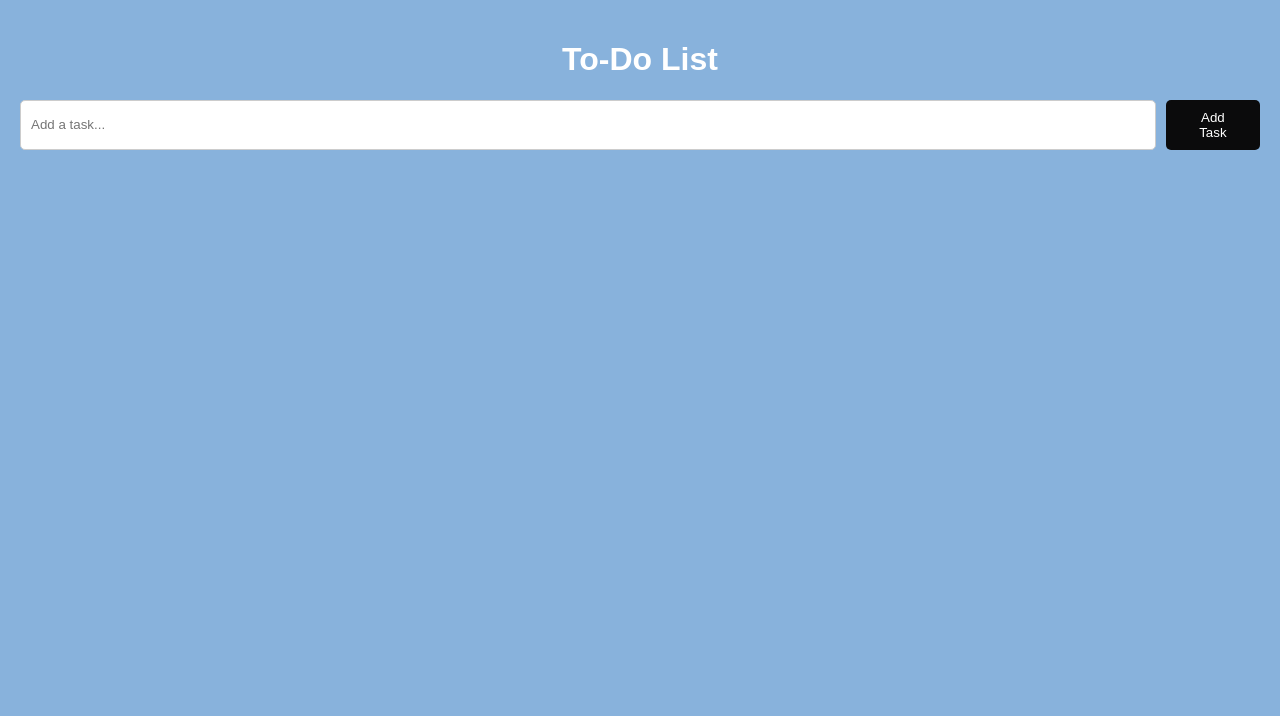
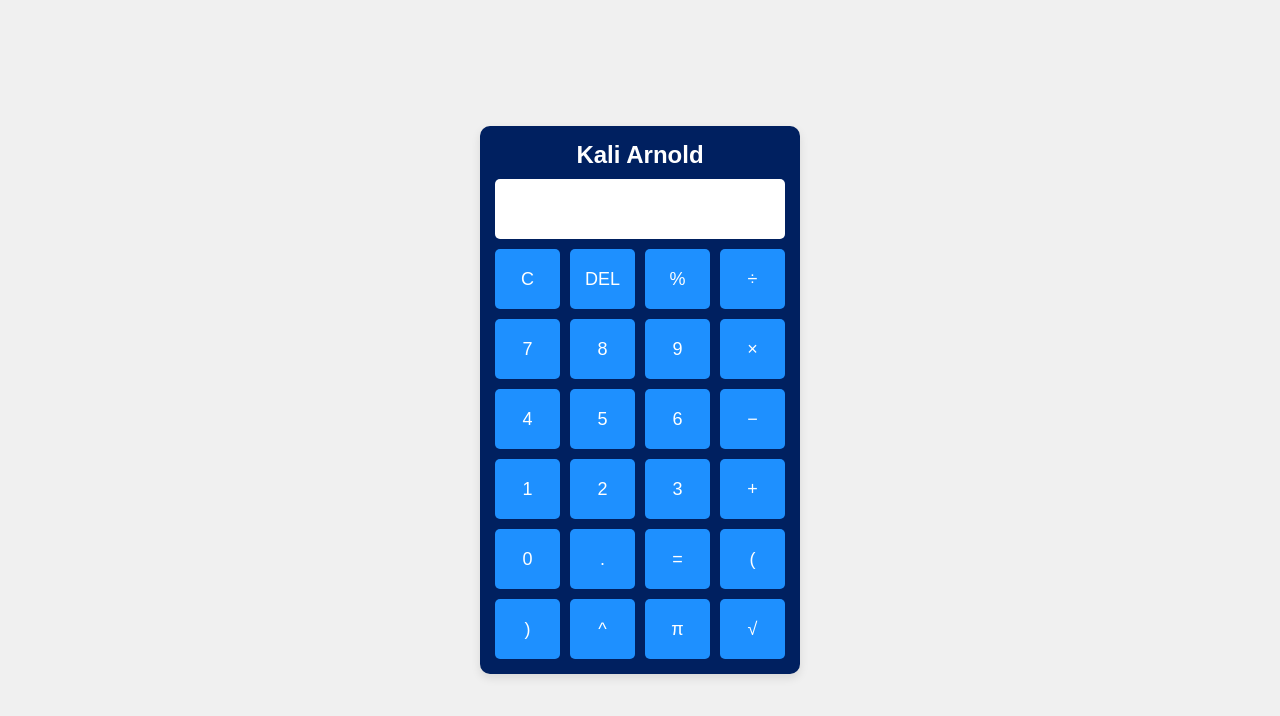
Before and after one commit to Blondelarnold/html-css-javascript_projects, a plain HTML site: page index.html in a window 1280 px wide. Drawn offline with Linux system fonts and the light colour scheme.

Commit message:
A_Scientific_Calculator_Using_html_css&Javascript

```diff
--- a/index.html
+++ b/index.html
@@ -1,19 +1,49 @@
 <!DOCTYPE html>
-<html>
+<html lang="en">
 <head>
-  <title>To-Do List</title>
-  <link rel="stylesheet" href="style.css">
+    <meta charset="UTF-8">
+    <meta name="viewport" content="width=device-width, initial-scale=1.0">
+    <title>Scientific Calculator</title>
+    <link rel="stylesheet" href="styles.css">
 </head>
 <body>
-  <h1>To-Do List</h1>
-
-  <div class="input-container">
-    <input type="text" id="taskInput" placeholder="Add a task...">
-    <button id="addTaskBtn">Add Task</button>
-  </div>
-
-  <ul id="taskList"></ul>
-
-  <script src="script.js"></script>
+    <div class="calculator">
+        <div class="header">
+            <h2>Kali Arnold</h2>
+        </div>
+        <input type="text" id="display" disabled>
+        <div class="buttons">
+            <!-- Row 1 -->
+            <button onclick="clearDisplay()">C</button>
+            <button onclick="deleteChar()">DEL</button>
+            <button onclick="append('%')">%</button>
+            <button onclick="append('/')">÷</button>
+            <!-- Row 2 -->
+            <button onclick="append('7')">7</button>
+            <button onclick="append('8')">8</button>
+            <button onclick="append('9')">9</button>
+            <button onclick="append('*')">×</button>
+            <!-- Row 3 -->
+            <button onclick="append('4')">4</button>
+            <button onclick="append('5')">5</button>
+            <button onclick="append('6')">6</button>
+            <button onclick="append('-')">−</button>
+            <!-- Row 4 -->
+            <button onclick="append('1')">1</button>
+            <button onclick="append('2')">2</button>
+            <button onclick="append('3')">3</button>
+            <button onclick="append('+')">+</button>
+            <!-- Row 5 -->
+            <button onclick="append('0')">0</button>
+            <button onclick="append('.')">.</button>
+            <button onclick="calculate()">=</button>
+            <button onclick="append('(')">(</button>
+            <button onclick="append(')')">)</button>
+            <button onclick="append('^')">^</button>
+            <button onclick="append('Math.PI')">π</button>
+            <button onclick="append('Math.sqrt(')">√</button>
+        </div>
+    </div>
+    <script src="script.js"></script>
 </body>
 </html>
--- a/script.js
+++ b/script.js
@@ -1,100 +1,21 @@
-const taskInput = document.getElementById('taskInput');
-const addTaskBtn = document.getElementById('addTaskBtn');
-const taskList = document.getElementById('taskList');
+const display = document.getElementById('display');
 
-// Load tasks from local storage on page load
-window.addEventListener('DOMContentLoaded', () => {
-  loadTasks();
-});
-
-// Add task on button click
-addTaskBtn.addEventListener('click', addTask);
-
-// Add task on Enter key press
-taskInput.addEventListener('keyup', (event) => {
-  if (event.key === 'Enter') {
-    addTask();
-  }
-});
-
-// Function to add task
-function addTask() {
-  const taskText = taskInput.value.trim();
-
-  if (taskText !== "") {
-    const newTaskItem = document.createElement('li');
-    newTaskItem.textContent = taskText;
-
-    const deleteBtn = document.createElement('button');
-    deleteBtn.textContent = 'Delete';
-    deleteBtn.addEventListener('click', () => {
-      taskList.removeChild(newTaskItem);
-      saveTasks();
-    });
-
-    const editBtn = document.createElement('button');
-    editBtn.textContent = 'Edit';
-    editBtn.addEventListener('click', () => {
-      editTask(newTaskItem);
-    });
-
-    newTaskItem.appendChild(deleteBtn);
-    newTaskItem.appendChild(editBtn);
-
-    taskList.appendChild(newTaskItem);
-    saveTasks(); // Save the task
-  } else {
-    alert('Please enter a task!');
-  }
+function append(value) {
+    display.value += value;
 }
 
-// Function to edit task
-function editTask(taskItem) {
-  const taskText = taskItem.textContent;
-  const newTaskText = prompt("Edit task:", taskText);
-
-  if (newTaskText !== null && newTaskText.trim() !== "") {
-    taskItem.textContent = newTaskText;
-    saveTasks();
-  }
+function clearDisplay() {
+    display.value = '';
 }
 
-// Function to save tasks to local storage
-function saveTasks() {
-  const tasks = [];
-  const taskItems = taskList.querySelectorAll('li');
-  taskItems.forEach(item => {
-    tasks.push(item.textContent.trim());
-  });
-  localStorage.setItem('tasks', JSON.stringify(tasks));
+function deleteChar() {
+    display.value = display.value.slice(0, -1);
 }
 
-// Function to load tasks from local storage
-function loadTasks() {
-  const storedTasks = localStorage.getItem('tasks');
-  if (storedTasks) {
-    const tasks = JSON.parse(storedTasks);
-    tasks.forEach(task => {
-      const newTaskItem = document.createElement('li');
-      newTaskItem.textContent = task;
-
-      const deleteBtn = document.createElement('button');
-      deleteBtn.textContent = 'Delete';
-      deleteBtn.addEventListener('click', () => {
-        taskList.removeChild(newTaskItem);
-        saveTasks();
-      });
-
-      const editBtn = document.createElement('button');
-      editBtn.textContent = 'Edit';
-      editBtn.addEventListener('click', () => {
-        editTask(newTaskItem);
-      });
-
-      newTaskItem.appendChild(deleteBtn);
-      newTaskItem.appendChild(editBtn);
-
-      taskList.appendChild(newTaskItem);
-    });
-  }
+function calculate() {
+    try {
+        display.value = eval(display.value);
+    } catch (e) {
+        display.value = 'Error';
+    }
 }
--- /dev/null
+++ b/styles.css
@@ -0,0 +1,69 @@
+* {
+    box-sizing: border-box;
+    margin: 0;
+    padding: 0;
+    font-family: 'Arial', sans-serif;
+}
+
+body {
+    display: flex;
+    justify-content: center;
+    align-items: center;
+    height: 100vh;
+    background-color: #f0f0f0;
+}
+
+.calculator {
+    width: 320px;
+    background-color: #002060;
+    border-radius: 10px;
+    padding: 15px;
+    box-shadow: 0px 4px 10px rgba(0, 0, 0, 0.1);
+}
+
+.header {
+    text-align: center;
+    margin-bottom: 10px;
+}
+
+.header h2 {
+    color: white;
+    font-size: 24px;
+}
+
+#display {
+    width: 100%;
+    height: 60px;
+    background-color: #fff;
+    border: none;
+    border-radius: 5px;
+    font-size: 24px;
+    text-align: right;
+    padding-right: 10px;
+    margin-bottom: 10px;
+}
+
+.buttons {
+    display: grid;
+    grid-template-columns: repeat(4, 1fr);
+    gap: 10px;
+}
+
+button {
+    width: 100%;
+    height: 60px;
+    font-size: 18px;
+    background-color: #1e90ff;
+    border: none;
+    border-radius: 5px;
+    color: white;
+    transition: background-color 0.2s;
+}
+
+button:hover {
+    background-color: #4682b4;
+}
+
+button:active {
+    background-color: #0066cc;
+}
```
